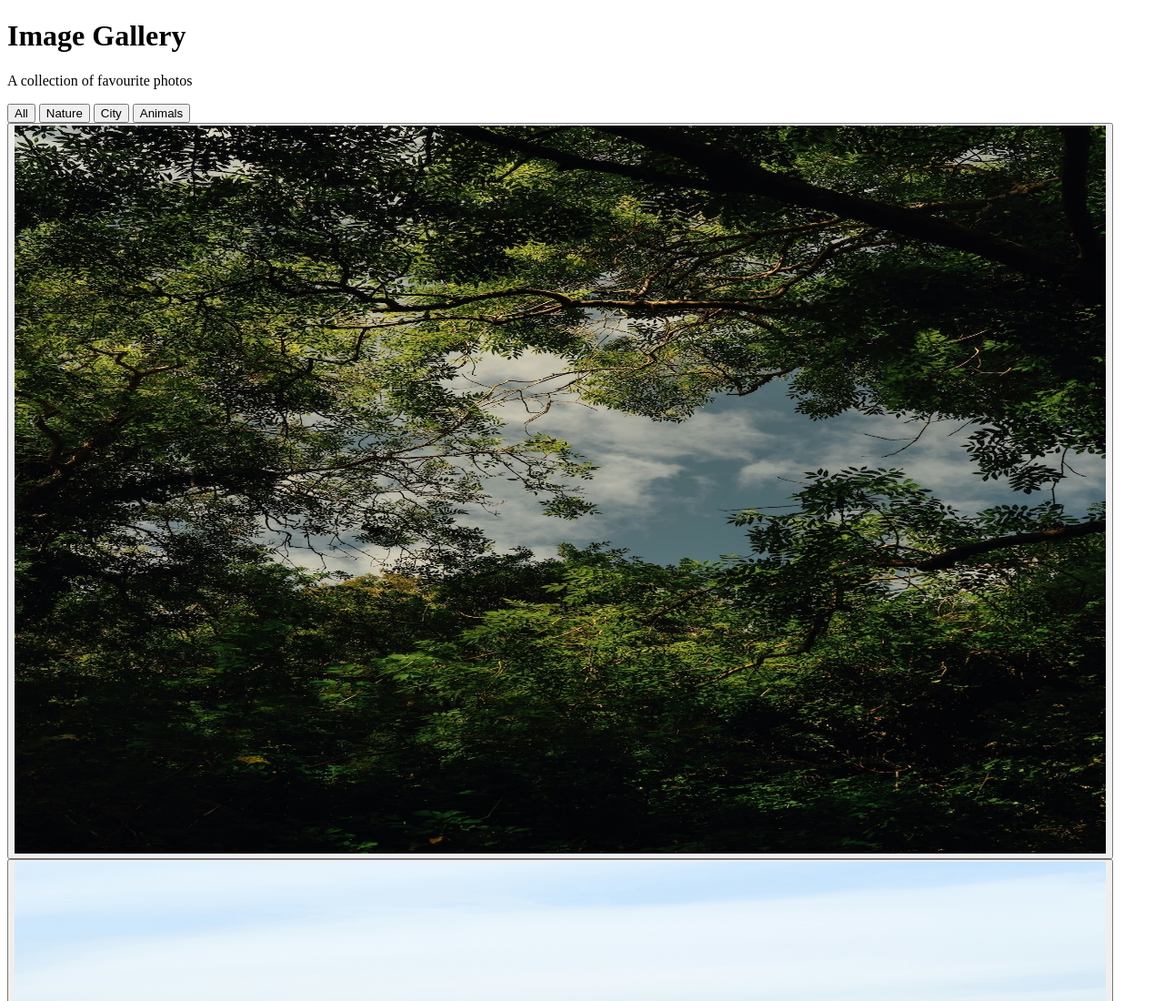
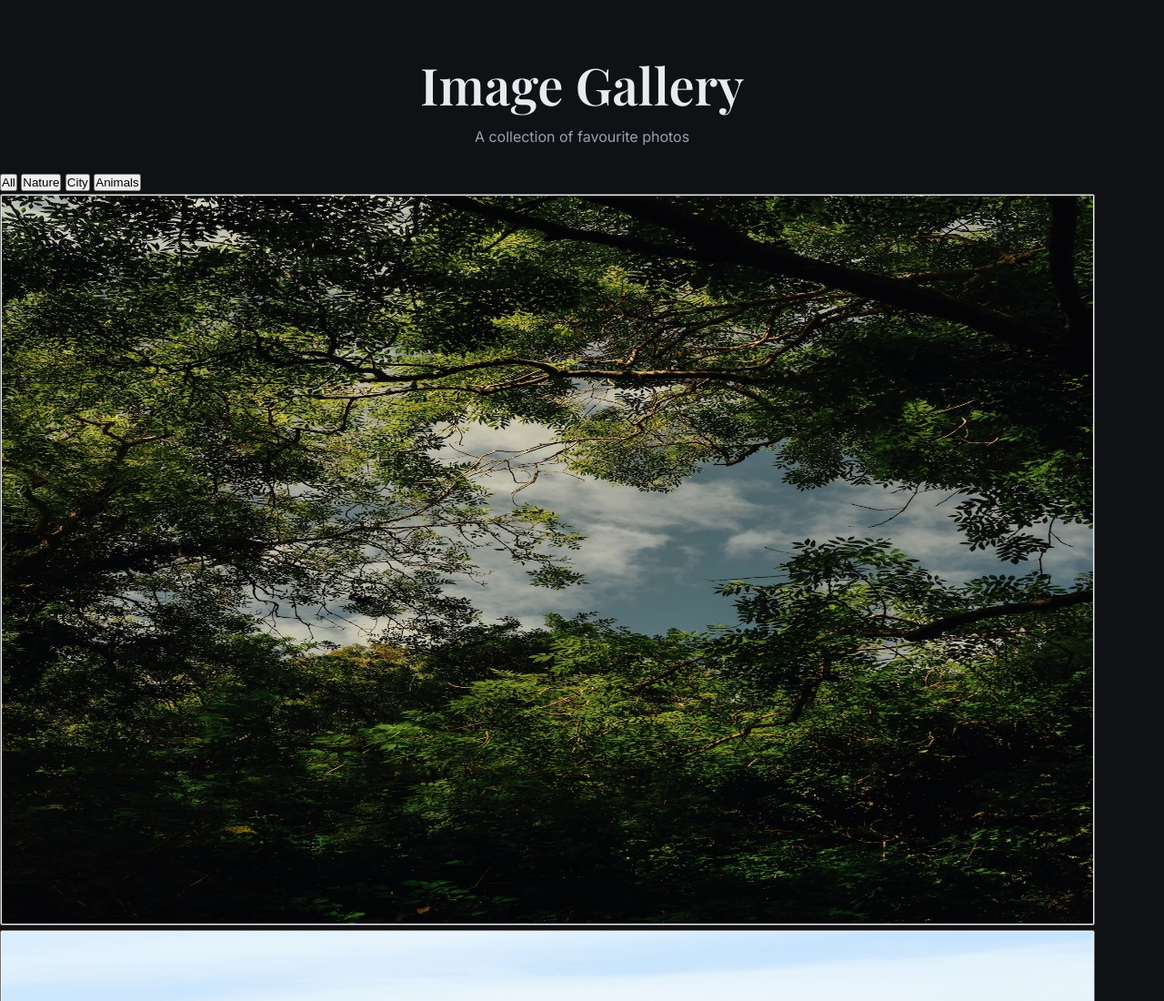
Before and after one commit to muby65/CodeAlpha_ImageGallery, a plain HTML site: page index.html in a window 1280 px wide. Shown: the top 1100 px of the page at 91% size. Drawn offline with nearby package versions, Linux system fonts and the light colour scheme.

Commit message:
Add design tokens and base styles

```diff
--- a/css/style.css
+++ b/css/style.css
@@ -0,0 +1,52 @@
+/* ---------- Design tokens ---------- */
+:root {
+  --bg: #0f1115;
+  --surface: #181b22;
+  --text: #e8eaf0;
+  --muted: #9aa0ae;
+  --accent: #f5b942;
+
+  --font-heading: "Playfair Display", serif;
+  --font-body: "Inter", sans-serif;
+
+  --radius: 12px;
+  --gap: 1rem;
+  --transition: 0.3s ease;
+}
+
+/* ---------- Reset ---------- */
+*,
+*::before,
+*::after {
+  box-sizing: border-box;
+  margin: 0;
+  padding: 0;
+}
+
+/* ---------- Base ---------- */
+body {
+  background: var(--bg);
+  color: var(--text);
+  font-family: var(--font-body);
+  line-height: 1.6;
+}
+
+img {
+  display: block;
+  max-width: 100%;
+}
+
+/* ---------- Header ---------- */
+.header {
+  text-align: center;
+  padding: 3rem 1rem 1.5rem;
+}
+
+.header h1 {
+  font-family: var(--font-heading);
+  font-size: clamp(2rem, 5vw, 3.5rem);
+}
+
+.header p {
+  color: var(--muted);
+}
--- a/index.html
+++ b/index.html
@@ -4,6 +4,9 @@
   <meta charset="UTF-8" />
   <meta name="viewport" content="width=device-width, initial-scale=1.0" />
   <title>Image Gallery</title>
+  <link rel="preconnect" href="https://fonts.googleapis.com" />
+  <link rel="preconnect" href="https://fonts.gstatic.com" crossorigin />
+  <link href="https://fonts.googleapis.com/css2?family=Inter:wght@400;500;600&family=Playfair+Display:wght@600&display=swap" rel="stylesheet" />
   <link rel="stylesheet" href="css/style.css" />
 </head>
 <body>
```
